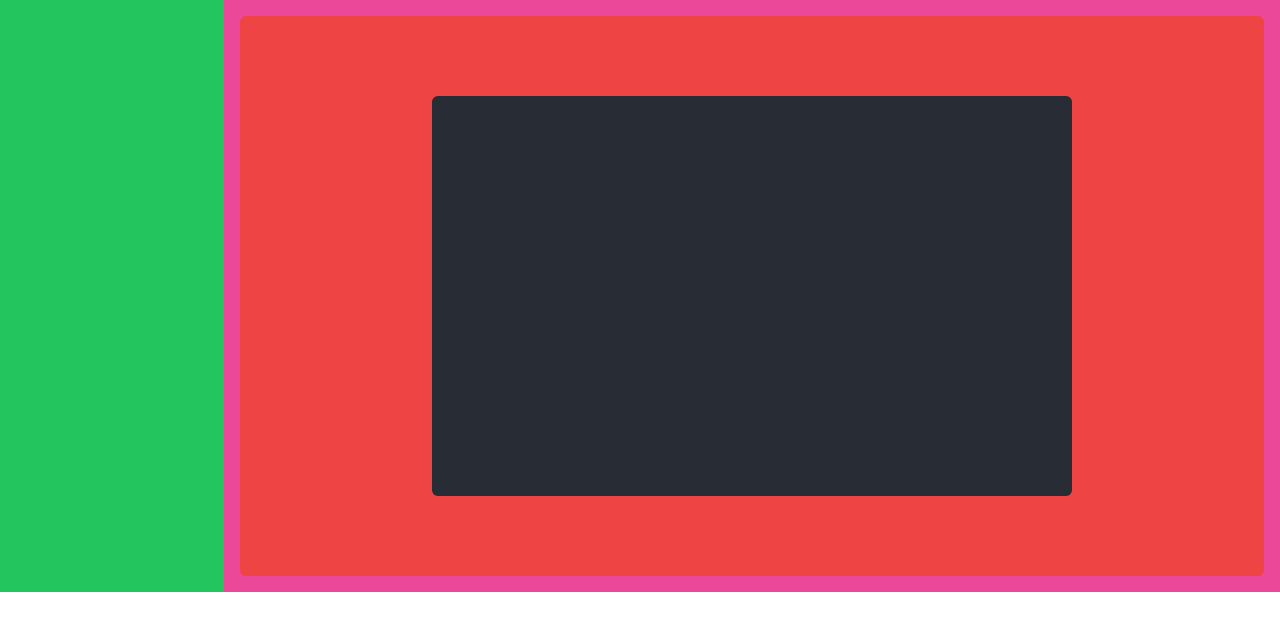
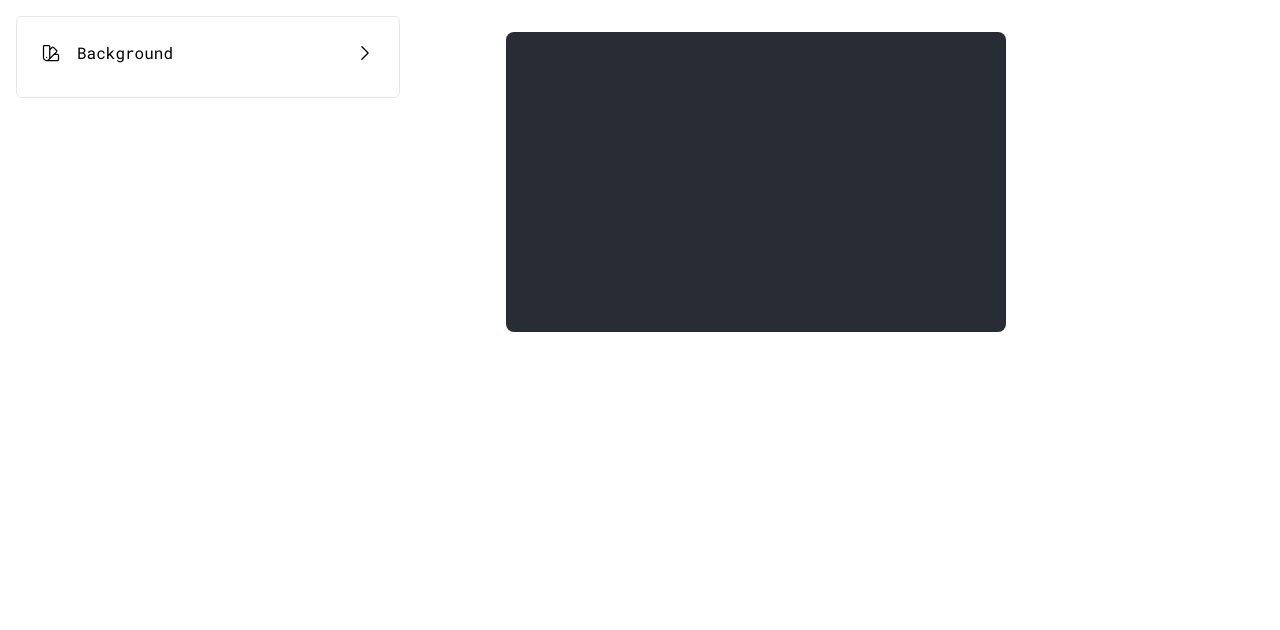
Before and after one commit to sakurakiyama/SnipSnap, a React (Vite) app: page / in a window 1280 px wide. Shown: the top 630 px of the page. Built offline with nearby package versions, Linux system fonts and the light colour scheme.

Commit message:
add themes

```diff
--- a/package.json
+++ b/package.json
@@ -10,11 +10,13 @@
     "preview": "vite preview"
   },
   "dependencies": {
+    "@heroicons/react": "^2.0.18",
     "autoprefixer": "^10.4.16",
     "highlight.js": "^11.9.0",
     "postcss": "^8.4.31",
     "react": "^18.2.0",
     "react-dom": "^18.2.0",
+    "react-icons": "^4.12.0",
     "sass": "^1.69.5",
     "tailwindcss": "^3.3.5"
   },
--- a/src/App.tsx
+++ b/src/App.tsx
@@ -1,17 +1,14 @@
 import './App.css';
 import Sidebar from './components/sidebar/Sidebar';
-import Workspace from './components/preview/Workspace';
-
+import CodeEditor from './components/preview/CodeEditor';
 import { useState } from 'react';
 
 function App() {
-  const [background, setBackground] = useState<string>('#F1EFE4');
+  const [theme, setTheme] = useState<string>('#F1EFE4');
   return (
-    <div>
-      <div className='flex flex-row bg-green-500'>
-        <Sidebar setBackground={setBackground} />
-        <Workspace />
-      </div>
+    <div className='flex flex-row h-full'>
+      <Sidebar setTheme={setTheme} />
+      <CodeEditor theme={theme} />
     </div>
   );
 }
--- a/src/components/preview/CodeEditor.tsx
+++ b/src/components/preview/CodeEditor.tsx
@@ -1,8 +1,13 @@
 import hljs from 'highlight.js/lib/common';
 import { useRef, useState } from 'react';
 import 'highlight.js/styles/atom-one-dark.css';
+import '../../stylesheets/Themes.scss';
 
-function CodeEditor(): JSX.Element {
+interface CodeEditorProps {
+  theme: string;
+}
+
+function CodeEditor({ theme }: CodeEditorProps): JSX.Element {
   const codeBlockRef = useRef<HTMLDivElement | null>(null);
   const inputRef = useRef<HTMLDivElement | null>(null);
   const [language, setLanguage] = useState<string>('javascript');
@@ -13,17 +18,19 @@ function CodeEditor(): JSX.Element {
     setLanguage(highlightedCode.language!);
     codeBlockRef.current!.innerHTML = highlightedCode.value;
   };
+  console.log(language);
   return (
-    <div className='flex rounded-md bg-red-500 w-[80vw] h-[70vh] m-4 overflow-auto'>
-      <pre className='flex rounded-md m-auto max-w-[70vw] hljs atom-one-dark'>
+    // Background color
+    <div className='relative block rounded-md w-[680px] p-4'>
+      <pre className={`flex flex-col w-[600px] p-4 rounded-md m-auto ${theme}`}>
         {/* Display Code */}
         <code
-          className={`${`language-${language}`} hljs rounded-lg min-h-[50vh] max-w-[60vw] min-w-[50vw] !break-words	`}
+          className={`${`language-${language}`} hljs rounded-lg w-[500px] min-h-[300px] !break-words  left-0 right-0 ml-auto mr-auto`}
           ref={codeBlockRef}
         ></code>
         {/* Handle Input */}
         <code
-          className='hljs !caret-black min-h-[50vh] max-w-[60vw] min-w-[50vw] !outline-none !bg-transparent !text-transparent rounded-lg absolute  !break-words '
+          className='hljs !caret-gray-500 w-[500px] !outline-none !bg-transparent min-h-[300px] !text-transparent rounded-lg absolute !break-words left-0 right-0 ml-auto mr-auto '
           contentEditable={true}
           onInput={handleCodeChange}
           ref={inputRef}
--- a/src/components/preview/Workspace.tsx
+++ /dev/null
@@ -1,11 +0,0 @@
-import CodeEditor from './CodeEditor';
-
-function Workspace() {
-  return (
-    <div className='bg-pink-500'>
-      <CodeEditor />
-    </div>
-  );
-}
-
-export default Workspace;
--- a/src/components/sidebar/BackgroundPicker.tsx
+++ /dev/null
@@ -1,5 +0,0 @@
-function BackGroundPicker() {
-  return <div></div>;
-}
-
-export default BackGroundPicker;
--- a/src/components/sidebar/Sidebar.tsx
+++ b/src/components/sidebar/Sidebar.tsx
@@ -1,12 +1,12 @@
-import BackGroundPicker from './BackgroundPicker';
+import ThemeSelector from './ThemeSelector';
 
 interface SidebarProps {
-  setBackground: React.Dispatch<React.SetStateAction<string>>;
+  setTheme: React.Dispatch<React.SetStateAction<string>>;
 }
-function Sidebar({ setBackground }: SidebarProps) {
+function Sidebar({ setTheme }: SidebarProps) {
   return (
-    <div className='flex w-[30%] h-[80%] bg-green-500 m-4'>
-      <BackGroundPicker />
+    <div className='flex w-[30%] h-[80%] border rounded-md m-4 p-6'>
+      <ThemeSelector setTheme={setTheme} />
     </div>
   );
 }
--- /dev/null
+++ b/src/components/sidebar/ThemeSelector.tsx
@@ -0,0 +1,74 @@
+import { SwatchIcon } from '@heroicons/react/24/outline';
+import { ChevronRightIcon } from '@heroicons/react/24/outline';
+import { ChevronDownIcon } from '@heroicons/react/24/outline';
+import { useState } from 'react';
+import '../../stylesheets/Themes.scss';
+
+interface ThemeSelectorProps {
+  setTheme: React.Dispatch<React.SetStateAction<string>>;
+}
+function ThemeSelector({ setTheme }: ThemeSelectorProps) {
+  const [isOpen, setIsOpen] = useState<boolean>(false);
+
+  const themes = [
+    'Fiery',
+    'Citrus',
+    'Fuchsia',
+    'Blush',
+    'Sky',
+    'Midnight',
+    'Forest',
+    'Zest',
+    'Slate',
+    'Noir',
+    'Sunny',
+    'Regal',
+  ];
+
+  console.log(themes[1].toLowerCase());
+  return (
+    <div className='w-full'>
+      <div className='flex items-center justify-between w-full'>
+        <section className='flex'>
+          <SwatchIcon className='w-[20px] mr-4' />
+          <text>Background</text>
+        </section>
+        <section className='flex'>
+          {isOpen ? (
+            <ChevronDownIcon
+              onClick={() => setIsOpen(false)}
+              className='w-[20px]'
+            />
+          ) : (
+            <ChevronRightIcon
+              className='w-[20px]'
+              onClick={() => setIsOpen(true)}
+            />
+          )}
+        </section>
+      </div>
+      <div className='pt-2'>
+        {isOpen &&
+          themes.map((theme) => {
+            const lowercaseTheme = theme.toLowerCase();
+            return (
+              <ul className='flex items-center ml-10 pb-2'>
+                <div
+                  onClick={() => setTheme(lowercaseTheme)}
+                  className={`${lowercaseTheme} cursor-pointer rounded-[50%] h-[25px] w-[25px]`}
+                ></div>
+                <text
+                  onClick={() => setTheme(lowercaseTheme)}
+                  className='ml-2 cursor-pointer'
+                >
+                  {theme}
+                </text>
+              </ul>
+            );
+          })}
+      </div>
+    </div>
+  );
+}
+
+export default ThemeSelector;
--- a/src/index.css
+++ b/src/index.css
@@ -0,0 +1,5 @@
+@import url('https://fonts.googleapis.com/css2?family=Roboto+Mono&display=swap');
+
+:root {
+  font-family: 'Roboto Mono', monospace;
+}
--- /dev/null
+++ b/src/stylesheets/Themes.scss
@@ -0,0 +1,97 @@
+.midnight {
+  background-image: linear-gradient(
+    109.6deg,
+    rgba(15, 2, 2, 1) 11.2%,
+    rgba(36, 163, 190, 1) 91.1%
+  );
+}
+
+.fuchsia {
+  background-image: radial-gradient(
+    circle farthest-corner at 10.2% 55.8%,
+    rgba(252, 37, 103, 1) 0%,
+    rgba(250, 38, 151, 1) 46.2%,
+    rgba(186, 8, 181, 1) 90.1%
+  );
+}
+
+.citrus {
+  background-image: linear-gradient(
+    0.2deg,
+    rgba(252, 220, 115, 1) -13.1%,
+    rgba(252, 194, 115, 1) 31.9%,
+    rgba(241, 84, 84, 1) 69.6%
+  );
+}
+
+.sunny {
+  background-image: radial-gradient(
+    circle 763px at 18.3% 24.1%,
+    rgba(255, 249, 137, 1) 7.4%,
+    rgba(226, 183, 40, 1) 58.3%
+  );
+}
+
+.regal {
+  background-image: linear-gradient(
+    109.6deg,
+    rgba(102, 51, 153, 1) 11.2%,
+    rgba(2, 0, 4, 1) 91.1%
+  );
+}
+
+.zest {
+  background-image: linear-gradient(
+    117deg,
+    rgba(123, 216, 96, 1) 39.2%,
+    rgba(255, 255, 255, 1) 156.2%
+  );
+}
+
+.forest {
+  background-image: radial-gradient(
+    circle farthest-corner at 10% 20%,
+    rgba(14, 174, 87, 1) 0%,
+    rgba(12, 116, 117, 1) 90%
+  );
+}
+
+.fiery {
+  background-image: linear-gradient(
+    109.6deg,
+    rgba(103, 30, 117, 1) 11.2%,
+    rgba(252, 76, 2, 1) 91.1%
+  );
+}
+.sky {
+  background-image: radial-gradient(
+    circle 311px at 8.6% 27.9%,
+    rgba(62, 147, 252, 0.57) 12.9%,
+    rgba(239, 183, 192, 0.44) 91.2%
+  );
+}
+
+.blush {
+  background-image: linear-gradient(
+    58.2deg,
+    rgba(40, 91, 212, 0.73) -3%,
+    rgba(171, 53, 163, 0.45) 49.3%,
+    rgba(255, 204, 112, 0.37) 97.7%
+  );
+}
+
+.noir {
+  background-image: linear-gradient(
+    94.3deg,
+    rgba(26, 33, 64, 1) 10.9%,
+    rgba(81, 84, 115, 1) 87.1%
+  );
+}
+
+.slate {
+  background-image: linear-gradient(
+    110.3deg,
+    rgba(72, 85, 99, 1) 8.8%,
+    rgba(127, 146, 166, 1) 95.1%
+  );
+}
```
Also changed, not shown: 1 other file (tests, documents, lock files or other folders).
